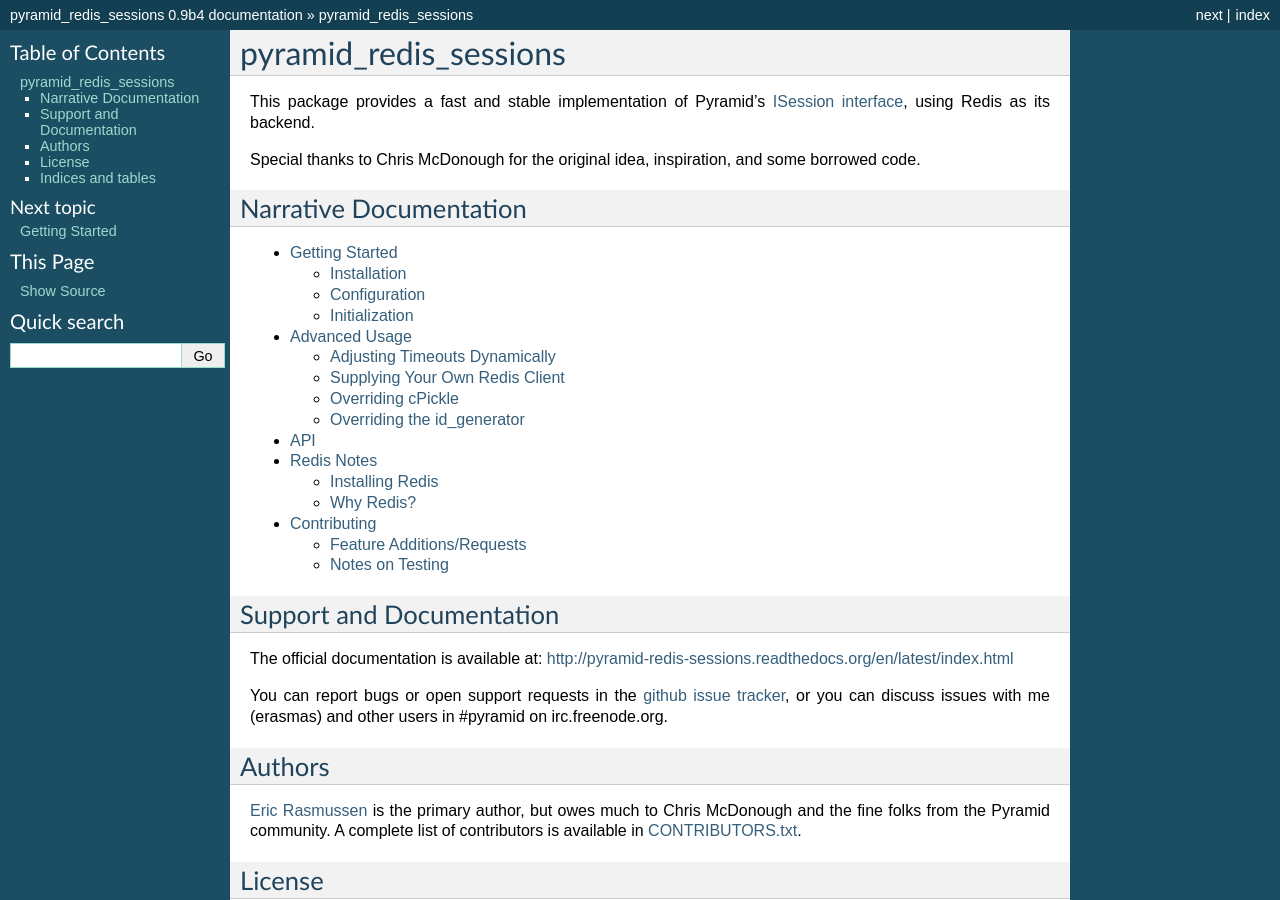
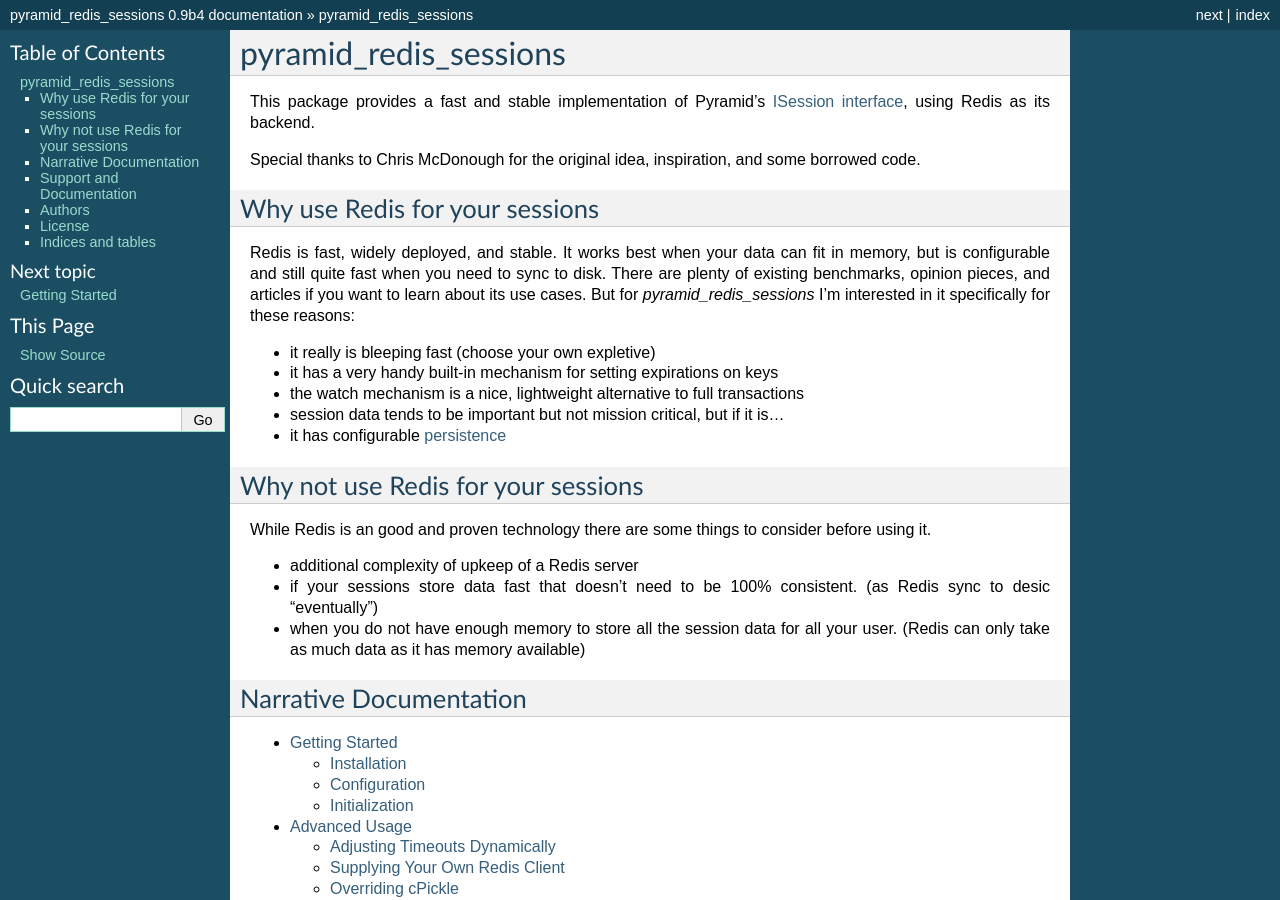
Before and after one commit to ericrasmussen/pyramid_redis_sessions, a Sphinx documentation site: the page built from pyramid_redis_sessions/docs/index.rst, in a window 1280 px wide and 900 px high. Built offline with Sphinx 7.4.7, drawn with Linux system fonts in a browser that asks for light colours.

Commit message:
Add "Why use Redis for your sessions" and "Why not use Redis for your sessions" to index.rst Add "Why not use Redis for your sessions" to README.rst Remove "Why Redis?" from redis.rst

```diff
--- a/pyramid_redis_sessions/docs/index.rst
+++ b/pyramid_redis_sessions/docs/index.rst
@@ -9,6 +9,34 @@
 
 Special thanks to Chris McDonough for the original idea, inspiration, and some
 borrowed code.
+
+
+Why use Redis for your sessions
+===============================
+Redis is fast, widely deployed, and stable. It works best when your data can
+fit in memory, but is configurable and still quite fast when you need to sync
+to disk. There are plenty of existing benchmarks, opinion pieces, and articles
+if you want to learn about its use cases. But for `pyramid_redis_sessions` I'm
+interested in it specifically for these reasons:
+
+* it really is bleeping fast (choose your own expletive)
+* it has a very handy built-in mechanism for setting expirations on keys
+* the watch mechanism is a nice, lightweight alternative to full transactions
+* session data tends to be important but not mission critical, but if it is...
+* it has configurable `persistence <http://redis.io/topics/persistence>`_
+
+
+Why not use Redis for your sessions
+===================================
+
+While Redis is an good and proven technology there are some things to consider
+before using it.
+
+* additional complexity of upkeep of a Redis server
+* if your sessions store data fast that doesn't need to be 100% consistent.
+  (as Redis sync to desic "eventually")
+* when you do not have enough memory to store all the session data for all your
+  user. (Redis can only take as much data as it has memory available)
 
 
 Narrative Documentation
```
Also changed, not shown: README.rst (+15 -0 lines), pyramid_redis_sessions/docs/redis.rst (+0 -15 lines).
